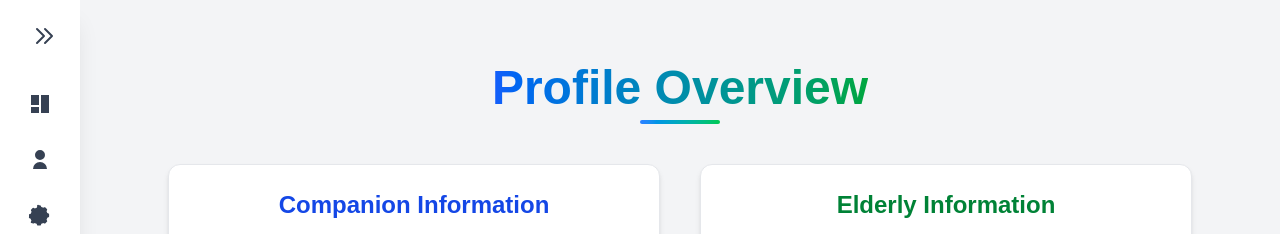
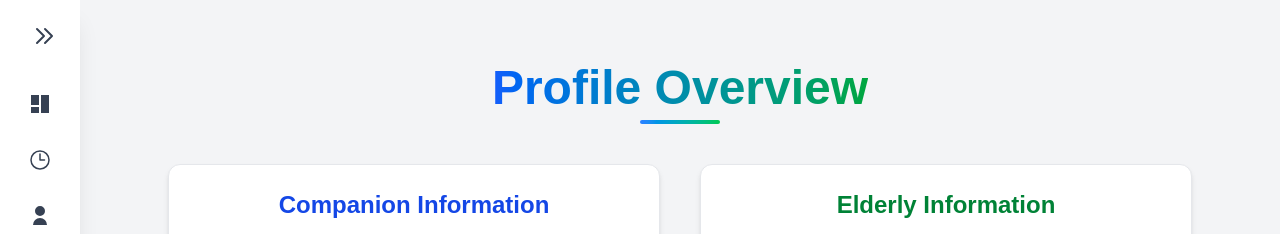
Before and after one commit to johnmartinroque/InsideOut, a React (Vite) app in the folder InsideOutFE/: page /profile in a window 1280 px wide. Shown: the top 234 px of the page. Built offline with nearby package versions, Linux system fonts and the light colour scheme; no server answers; sample sign-in values are in the browser's storage.

Commit message:
added reports screen and transferred readings list to the screen

```diff
--- a/InsideOutFE/src/App.jsx
+++ b/InsideOutFE/src/App.jsx
@@ -21,7 +21,9 @@ import Footer from "./components/Footer";
 import AboutUs from "./screens/AboutUs";
 import Camera from "./screens/Camera";
 import Spinner from "./components/Spinner";
+
 import "./index.css";
+import Reports from "./screens/Reports";
 function App() {
   const [user, setUser] = useState(null);
   const [loading, setLoading] = useState(true);
@@ -93,6 +95,14 @@ function App() {
                 }
               />
               <Route
+                path="/reports"
+                element={
+                  <PrivateRoute>
+                    <Reports />
+                  </PrivateRoute>
+                }
+              />
+              <Route
                 path="/settings"
                 element={
                   <PrivateRoute>
--- a/InsideOutFE/src/components/ReadingsList.jsx
+++ b/InsideOutFE/src/components/ReadingsList.jsx
@@ -9,6 +9,7 @@ import {
   orderBy,
 } from "firebase/firestore";
 import InputElderlyIDModal from "./modals/InputElderlyID";
+import Spinner from "./Spinner";
 
 export default function ReadingsList() {
   const [readings, setReadings] = useState([]);
@@ -67,7 +68,12 @@ export default function ReadingsList() {
     fetchData();
   }, []);
 
-  if (loading) return <p className="p-4">Loading readings...</p>;
+  if (loading)
+    return (
+      <p className="p-4">
+        <Spinner />
+      </p>
+    );
 
   return (
     <div className="p-6">
--- a/InsideOutFE/src/components/SideBar.jsx
+++ b/InsideOutFE/src/components/SideBar.jsx
@@ -90,6 +90,34 @@ function SideBar({ isExpanded, setIsExpanded }) {
           {isExpanded && (
             <span className="ml-3 transition-opacity duration-300">
               Dashboard
+            </span>
+          )}
+        </button>
+
+        {/* Reports */}
+        <button
+          onClick={() => navigate("/reports")}
+          className={itemClass}
+          title="Reports"
+        >
+          <svg
+            xmlns="http://www.w3.org/2000/svg"
+            fill="none"
+            viewBox="0 0 24 24"
+            stroke-width="1.5"
+            stroke="currentColor"
+            class="size-6"
+          >
+            <path
+              stroke-linecap="round"
+              stroke-linejoin="round"
+              d="M12 6v6h4.5m4.5 0a9 9 0 1 1-18 0 9 9 0 0 1 18 0Z"
+            />
+          </svg>
+
+          {isExpanded && (
+            <span className="ml-3 transition-opacity duration-300">
+              Reports
             </span>
           )}
         </button>
--- a/InsideOutFE/src/screens/Home.jsx
+++ b/InsideOutFE/src/screens/Home.jsx
@@ -1,13 +1,7 @@
 import React from "react";
-import ReadingsList from "../components/ReadingsList";
 
 function Home() {
-  return (
-    <div>
-      Home
-      <ReadingsList />
-    </div>
-  );
+  return <div>Home</div>;
 }
 
 export default Home;
--- /dev/null
+++ b/InsideOutFE/src/screens/Reports.jsx
@@ -0,0 +1,11 @@
+import React from "react";
+import ReadingsList from "../components/ReadingsList";
+function Reports() {
+  return (
+    <div>
+      <ReadingsList />
+    </div>
+  );
+}
+
+export default Reports;
```
